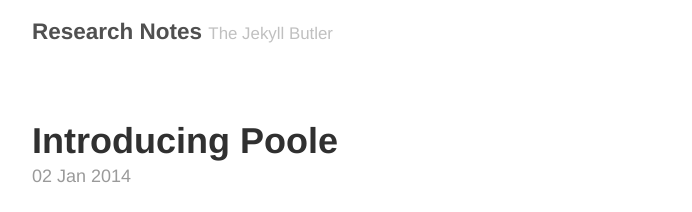
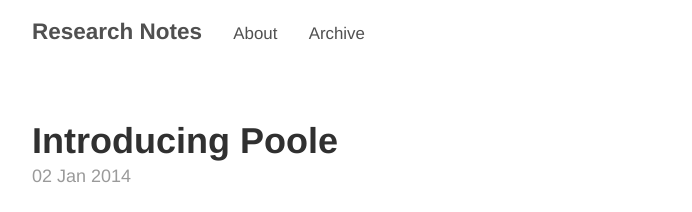
Before and after one commit to ncamtu/ncamtu.github.io, a Jekyll site: the page built from index.html, in a window 1280 px wide. Shown: the top 212 px of the page, without its empty margins (293-985 px from the left). Built offline with Jekyll 4.4.1, drawn with Linux system fonts in a browser that asks for light colours; the list of posts is cut into pages by our own code.

```diff
--- a/_config.yml
+++ b/_config.yml
@@ -28,3 +28,9 @@ author:
 version:             1.0.0
 github:
   repo:              https://ncamtu.github.io
+
+
+# List of pages on bar.
+pages_list:
+  About: '/about'
+  Archive: '/archive/'
--- a/_layouts/default.html
+++ b/_layouts/default.html
@@ -9,7 +9,11 @@
       <header class="masthead">
         <h3 class="masthead-title">
           <a href="{{ site.baseurl }}/" title="Home">{{ site.title }}</a>
-          <small>{{ site.tagline }}</small>
+
+          {% for page in site.pages_list %}
+          &nbsp;&nbsp;&nbsp;
+          <small><a href="{{ page[1] }}">{{ page[0] }}</a></small>
+          {% endfor %}
         </h3>
       </header>
 
```
Also changed, not shown: _posts/.#2014-01-01-example-content.md (added, +1 -0 lines), archive.md (added, +10 -0 lines).
